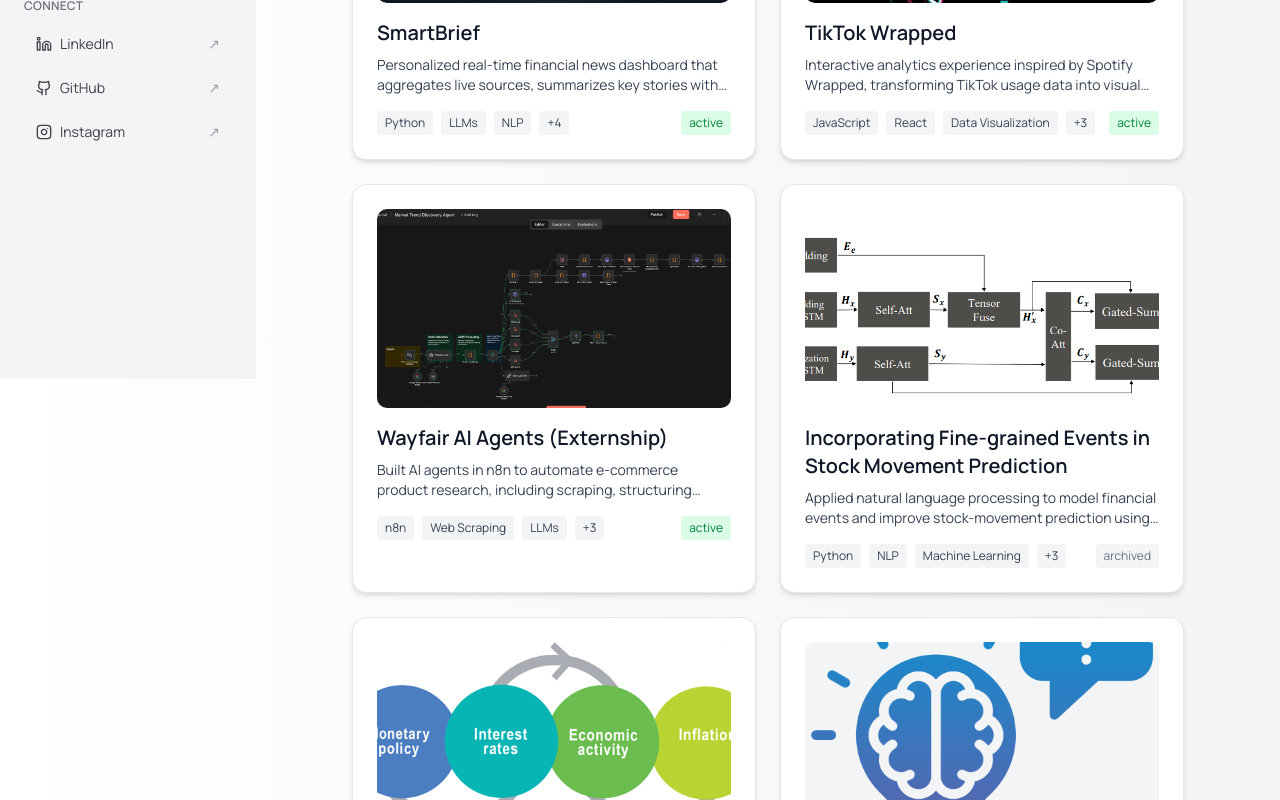
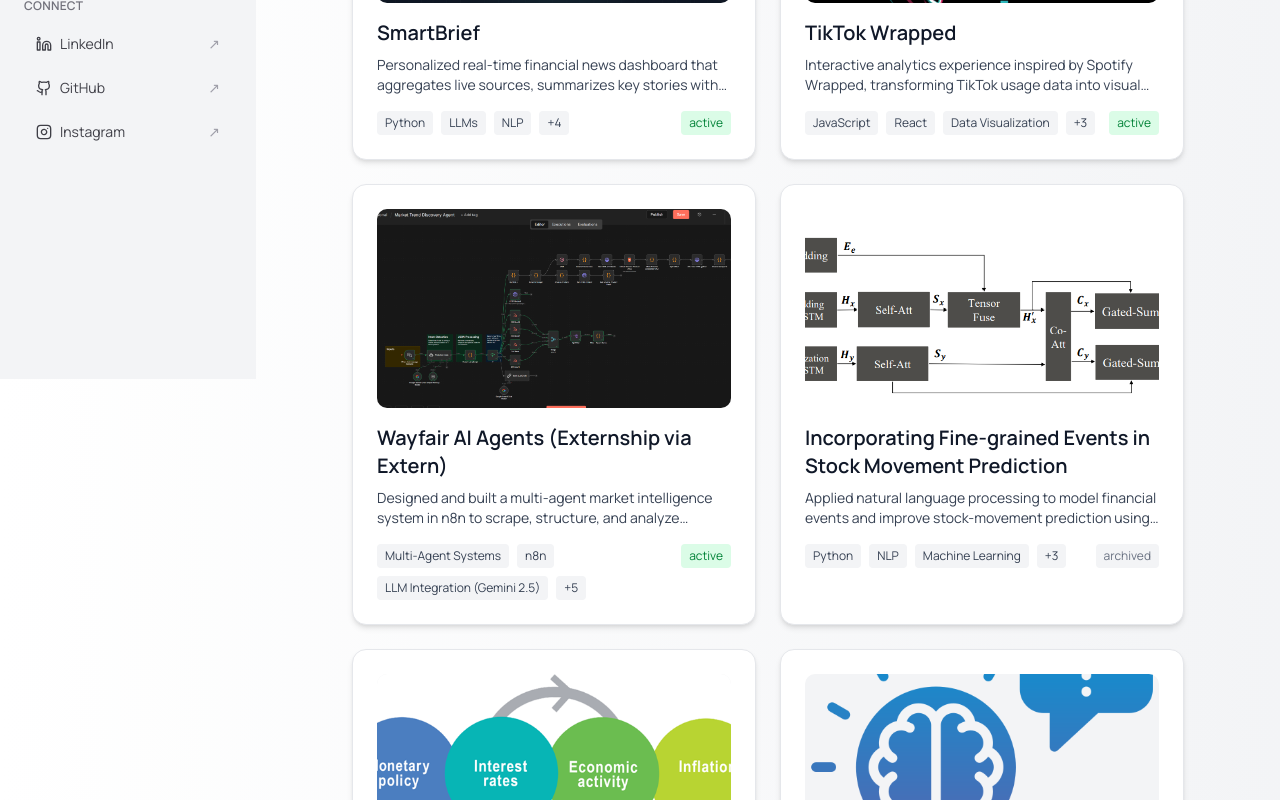
Before and after one commit to lduke72/Personal-Portfolio, a Next.js app: page /projects in a window 1280 px wide. Shown: the part 421-1221 px from the top of the page. Built offline with nearby package versions, Linux system fonts and the light colour scheme.

Commit message:
added description for completed Wayfair Externship

```diff
--- a/src/app/projects/page.tsx
+++ b/src/app/projects/page.tsx
@@ -48,19 +48,21 @@
     status: "active",
   },
   {
-    title: "Wayfair AI Agents (Externship)",
+    title: "Wayfair AI Agents (Externship via Extern)",
     description:
-      "Built AI agents in n8n to automate e-commerce product research, including scraping, structuring product data, and identifying trend signals for Wayfair's merchandising, product, and marketing teams. This project was completed as part of the Wayfair AI Externship program through Extern.com.",
+      "Designed and built a multi-agent market intelligence system in n8n to scrape, structure, and analyze competitor product data for automated trend, competitive, and content insights at Wayfair.I developed agents for trend discovery, competitor monitoring, and content generation, integrating Gemini 2.5 with JavaScript-based HTML parsing to extract product attributes, pricing bands, and feature signals from Amazon, Walmart, and Wayfair. Finally, I created a data pipeline using Supabase for persistence and a Google Sheets dashboard to automatically surface validated, structured insights. The system normalized raw web data into JSON to support cross-agent synthesis and reporting. The final product was an auto-updating competitive intelligence dashboard designed to support merchandising, product, and marketing teams. Further improvements include automatic product discovery, recurring reports, and SKU performance integration.",
     image: "/wayfair-project.png",
     // visitLink: "#",
     // githubLink: "#",
     tags: [
+      "Multi-Agent Systems",
       "n8n",
-      "Web Scraping",
-      "LLMs",
+      "LLM Integration (Gemini 2.5)",
+      "JavaScript Web Scraping",
+      "Supabase",
       "Workflow Orchestration",
-      "Automation",
-      "JSON/REST"
+      "Data Pipelines",
+      "Automation"
     ],
     status: "active",
   },
```
